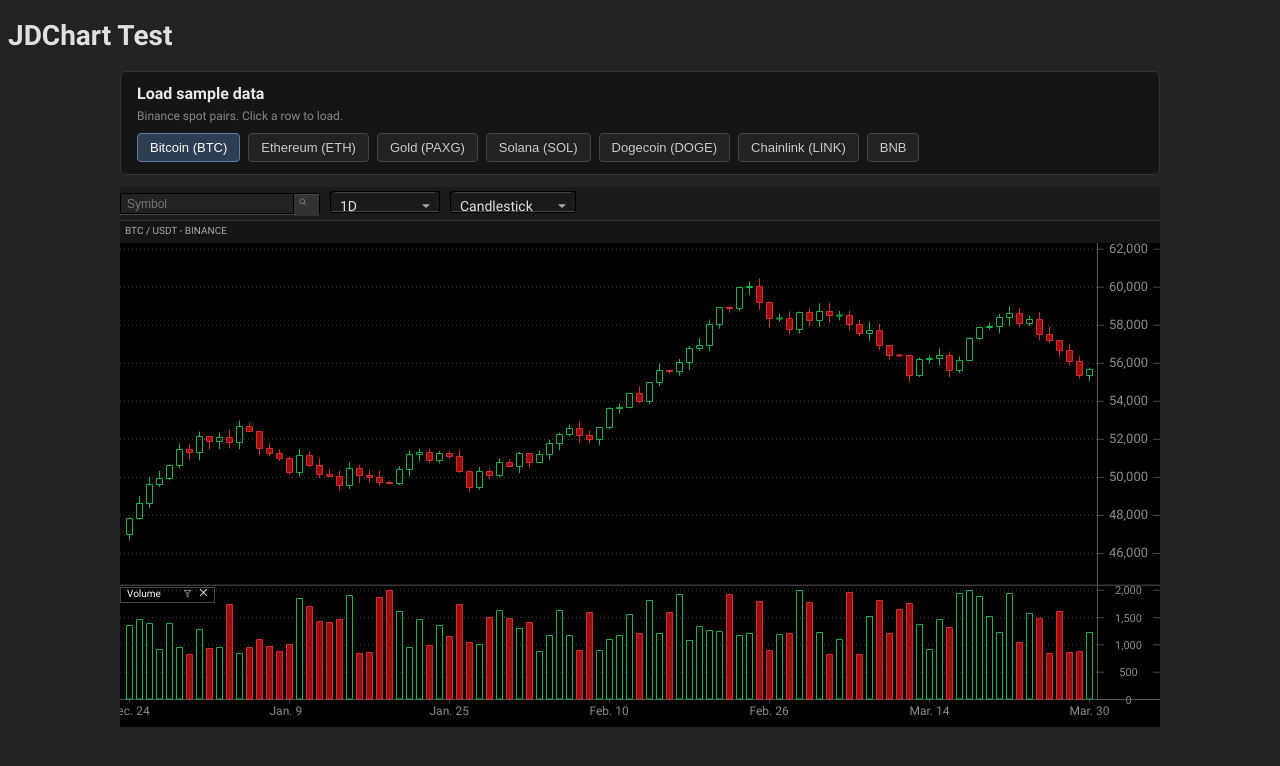
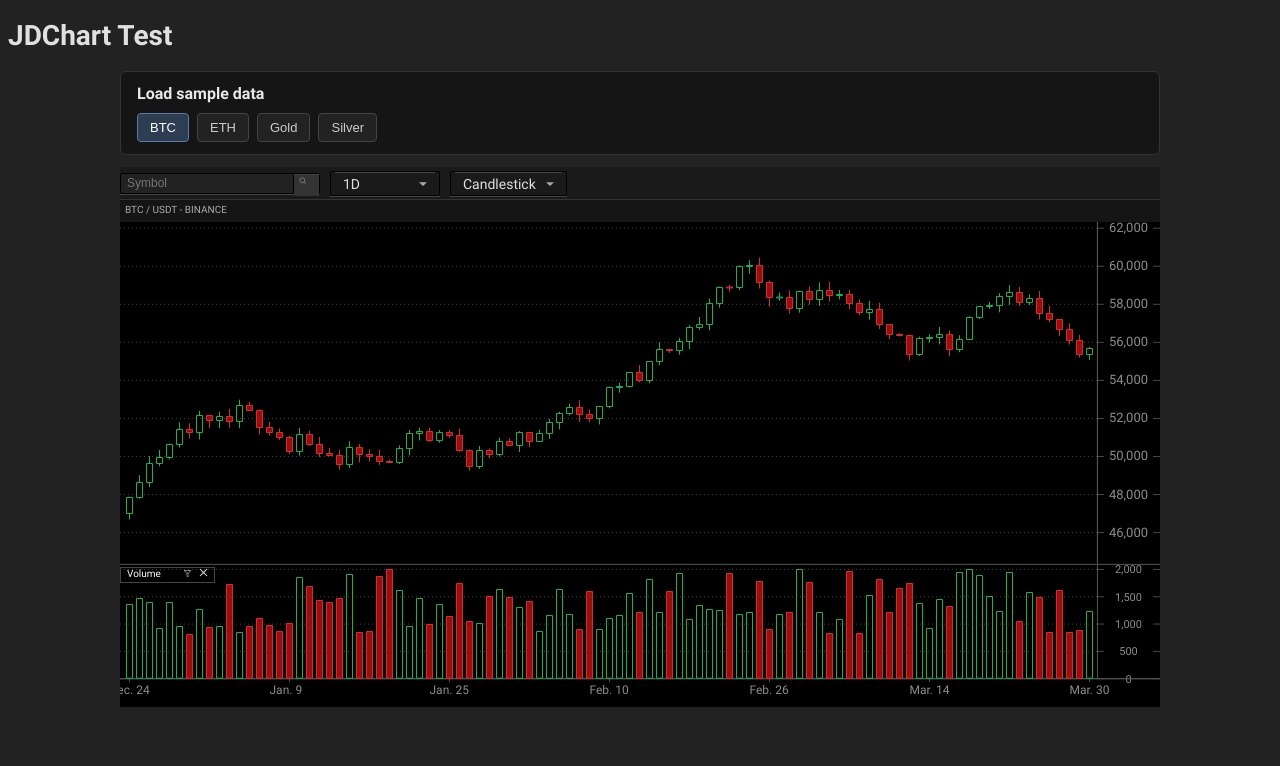
Before and after one commit to ljdcodes/jdcharts, a website with bundled scripts: page index.html in a window 1280 px wide. Built offline with nearby package versions, Linux system fonts and the light colour scheme; no server answers.

Commit message:
Limit demo sample data to BTC/ETH/Gold/Silver

```diff
--- a/index.html
+++ b/index.html
@@ -11,7 +11,6 @@
     <h1>JDChart Test</h1>
     <section class="demo-dataset-panel" aria-label="Sample datasets">
         <h2 class="demo-dataset-heading">Load sample data</h2>
-        <p class="demo-dataset-hint">Binance spot pairs. Click a row to load.</p>
         <ul class="demo-dataset-list" id="jd-dataset-list"></ul>
     </section>
     <div class="chart-outer unselectable">
--- a/src/demo/demo-datasets.ts
+++ b/src/demo/demo-datasets.ts
@@ -1,21 +1,17 @@
-// Curated Binance spot symbols for the demo loader.
+// Demo-only symbols for the sample loader (`venue::symbol::label` → `Chart.applyConfigChange`).
 
-/** `venueLabel::symbol::instrumentLabel` — parsed in `Chart.applyConfigChange` (`dataset`); demo-only. */
+/** Encoded for `changeSettings({ configType: 'dataset', configVal })` */
 export type DemoDataset = {
 	id: string;
 	label: string;
-	/** Encoded for `changeSettings({ configType: 'dataset', configVal })` */
 	payload: string;
 };
 
 export const DEMO_DATASETS: readonly DemoDataset[] = [
-	{ id: 'btc', label: 'Bitcoin (BTC)', payload: 'binance::BTCUSDT::Bitcoin / USDT' },
-	{ id: 'eth', label: 'Ethereum (ETH)', payload: 'binance::ETHUSDT::Ethereum / USDT' },
-	{ id: 'gold', label: 'Gold (PAXG)', payload: 'binance::PAXGUSDT::Gold (PAXG) / USDT' },
-	{ id: 'sol', label: 'Solana (SOL)', payload: 'binance::SOLUSDT::Solana / USDT' },
-	{ id: 'doge', label: 'Dogecoin (DOGE)', payload: 'binance::DOGEUSDT::Dogecoin / USDT' },
-	{ id: 'link', label: 'Chainlink (LINK)', payload: 'binance::LINKUSDT::Chainlink / USDT' },
-	{ id: 'bnb', label: 'BNB', payload: 'binance::BNBUSDT::BNB / USDT' },
+	{ id: 'btc', label: 'BTC', payload: 'binance::BTCUSDT::BTC / USDT' },
+	{ id: 'eth', label: 'ETH', payload: 'binance::ETHUSDT::ETH / USDT' },
+	{ id: 'gold', label: 'Gold', payload: 'binance::PAXGUSDT::Gold / USDT' },
+	{ id: 'silver', label: 'Silver', payload: 'demo::SILVER::Silver' },
 ] as const;
 
 export function getDemoDatasetById(id: string): DemoDataset | undefined {
--- a/style/style.css
+++ b/style/style.css
@@ -136,16 +136,10 @@ body {
 }
 
 .demo-dataset-heading {
-	margin: 0 0 6px;
+	margin: 0 0 10px;
 	font-size: 1rem;
 	font-weight: 600;
 	color: #e8e8e8;
-}
-
-.demo-dataset-hint {
-	margin: 0 0 10px;
-	font-size: 12px;
-	color: #888;
 }
 
 .demo-dataset-list {
@@ -192,6 +186,55 @@ body {
 	padding-left: 0 !important;
 }
 
+/* Timeframe + chart-type triggers: library used 20px height + 5px padding — text sat low; center with flex */
+.chart-time-button-outer,
+.chart-config-outer {
+	height: auto !important;
+	min-height: 22px;
+}
+
+.chart-time-button,
+.chart-config {
+	height: auto !important;
+	min-height: 22px;
+}
+
+.chart-time-button-inner,
+.chart-config-inner {
+	display: flex !important;
+	align-items: center !important;
+	justify-content: space-between !important;
+	float: none !important;
+	padding: 3px 8px !important;
+	box-sizing: border-box;
+	min-height: 22px;
+	height: auto !important;
+}
+
+.chart-time-button-title,
+.chart-config-title {
+	float: none !important;
+	height: auto !important;
+	display: flex;
+	align-items: center;
+	line-height: 1.2;
+}
+
+.chart-time-button-img,
+.chart-config-img {
+	float: none !important;
+	height: auto !important;
+	display: flex;
+	align-items: center;
+	flex-shrink: 0;
+	padding-left: 10px !important;
+}
+
+.chart-time-button-img img,
+.chart-config-img img {
+	display: block;
+}
+
 .chart-wrap {
 	flex: 1 1 auto;
 	min-height: 0;
```
Also changed, not shown: src/demo/demo-datasets.test.ts (+3 -3 lines).
